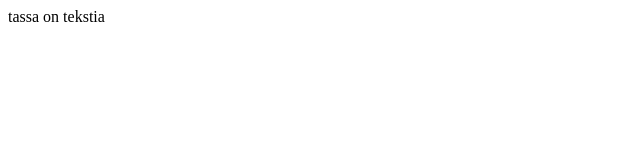
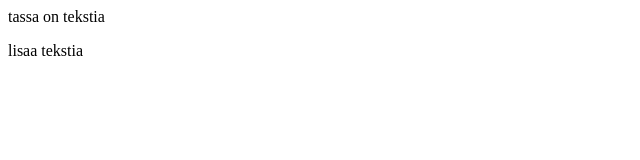
Before and after one commit to KinnusJarkki/testiprojekti, a plain HTML site: page index.html in a window 1280 px wide. Shown: the full height of the page, 0-640 px from the left. Drawn offline with Linux system fonts and the light colour scheme.

Commit message:
Update index.html

```diff
--- a/index.html
+++ b/index.html
@@ -4,5 +4,6 @@
 	</head>
 <body>
 <p>tassa on tekstia</p>
+	<p>lisaa tekstia</p>
 </body>
 </html>
```
